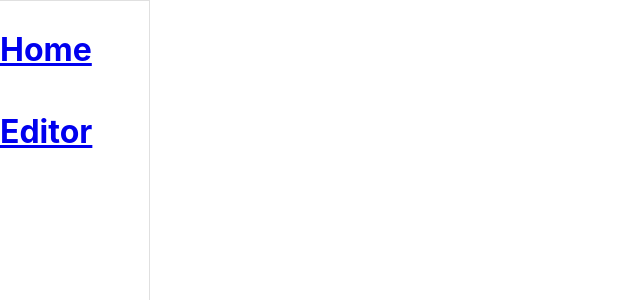
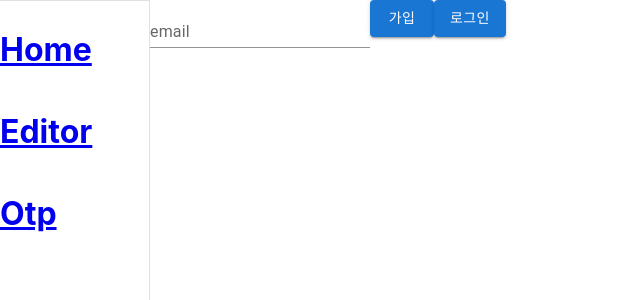
Before and after one commit to JJakDDo/samples, a React (Create React App) app: page /otp in a window 1280 px wide. Before the commit this address had no page. Shown: the top 300 px of the page, without its empty margins (0-640 px from the left). Built offline with nearby package versions, Linux system fonts and the light colour scheme.

Commit message:
feat: add google otp auth component

```diff
--- a/src/App.js
+++ b/src/App.js
@@ -2,6 +2,7 @@ import "./App.css";
 import Menu from "./components/Menu";
 import Editor from "./pages/Editor";
 import Home from "./pages/Home";
+import Otp from "./pages/Otp";
 import { Route, Routes } from "react-router-dom";
 
 function App() {
@@ -9,8 +10,9 @@ function App() {
     <div style={{ display: "flex" }}>
       <Menu />
       <Routes>
-        <Route path='/' element={<Home />} />
-        <Route path='/editor' element={<Editor />} />
+        <Route path="/" element={<Home />} />
+        <Route path="/editor" element={<Editor />} />
+        <Route path="/otp" element={<Otp />} />
       </Routes>
     </div>
   );
--- a/src/components/Menu.jsx
+++ b/src/components/Menu.jsx
@@ -23,7 +23,7 @@ function Menu() {
       >
         <Divider />
         <List>
-          {["Home", "Editor"].map((text, index) => (
+          {["Home", "Editor", "Otp"].map((text, index) => (
             <ListItem key={text} disablePadding>
               <Link to={`/${index > 0 ? text.toLowerCase() : ""}`}>
                 <h1>{text}</h1>
--- /dev/null
+++ b/src/components/OtpAuth.jsx
@@ -0,0 +1,41 @@
+import React, { useRef } from "react";
+import axios from "axios";
+
+import { Typography, TextField, Button } from "@mui/material";
+
+const ENDPOINT = "https://notion-page-api.herokuapp.com/api/v1/auth";
+
+function OtpAuth({ qrcodeUrl, email }) {
+  const codeRef = useRef(null);
+  const handleVerify = async () => {
+    try {
+      const data = await axios.post(`${ENDPOINT}/verify`, {
+        email,
+        code: codeRef.current.value,
+      });
+      if (data.status === 200) {
+        alert(data.data.msg);
+      }
+    } catch (error) {
+      alert(error.response.data.msg);
+    }
+  };
+  return (
+    <div>
+      <Typography variant="h3">Google OTP 인증</Typography>
+      <img src={qrcodeUrl} alt="qrcode"></img>
+      <Typography variant="body1">
+        처음이시면 Google Authenticator 모바일 앱에서 위 QRCode를 스캔해서
+        등록하세요
+      </Typography>
+
+      <TextField label="코드" variant="standard" inputRef={codeRef} />
+      <Button variant="contained" onClick={handleVerify}>
+        인증
+      </Button>
+      <Typography variant="body1">6자리 코드를 입력하세요</Typography>
+    </div>
+  );
+}
+
+export default OtpAuth;
--- /dev/null
+++ b/src/pages/Otp.jsx
@@ -0,0 +1,61 @@
+import React, { useState, useRef } from "react";
+import OtpAuth from "../components/OtpAuth";
+import { Button, TextField } from "@mui/material";
+import axios from "axios";
+
+const ENDPOINT = "https://notion-page-api.herokuapp.com/api/v1/auth";
+
+function Otp() {
+  const emailRef = useRef(null);
+  const [email, setEmail] = useState("");
+  const [firstLogin, setFirstLogin] = useState(false);
+  const [qrcodeUrl, setqrcodeUrl] = useState("");
+
+  const handleSignUp = async () => {
+    try {
+      const data = await axios.post(`${ENDPOINT}/signup`, {
+        email: emailRef.current.value,
+      });
+      if (data.status === 200) {
+        setqrcodeUrl(data.data.url);
+        setFirstLogin(true);
+        setEmail(emailRef.current.value);
+      }
+    } catch (error) {
+      alert(error.response.data.msg);
+    }
+  };
+
+  const handleLogin = async () => {
+    try {
+      const data = await axios.post(`${ENDPOINT}/login`, {
+        email: emailRef.current.value,
+      });
+      if (data.status === 200) {
+        setqrcodeUrl(data.data.url);
+        setFirstLogin(true);
+        setEmail(emailRef.current.value);
+      }
+    } catch (error) {
+      alert(error.response.data.msg);
+    }
+  };
+
+  if (!firstLogin) {
+    return (
+      <div>
+        <TextField label="email" variant="standard" inputRef={emailRef} />
+        <Button variant="contained" onClick={handleSignUp}>
+          가입
+        </Button>
+        <Button variant="contained" onClick={handleLogin}>
+          로그인
+        </Button>
+      </div>
+    );
+  } else {
+    return <OtpAuth qrcodeUrl={qrcodeUrl} email={email} />;
+  }
+}
+
+export default Otp;
```
